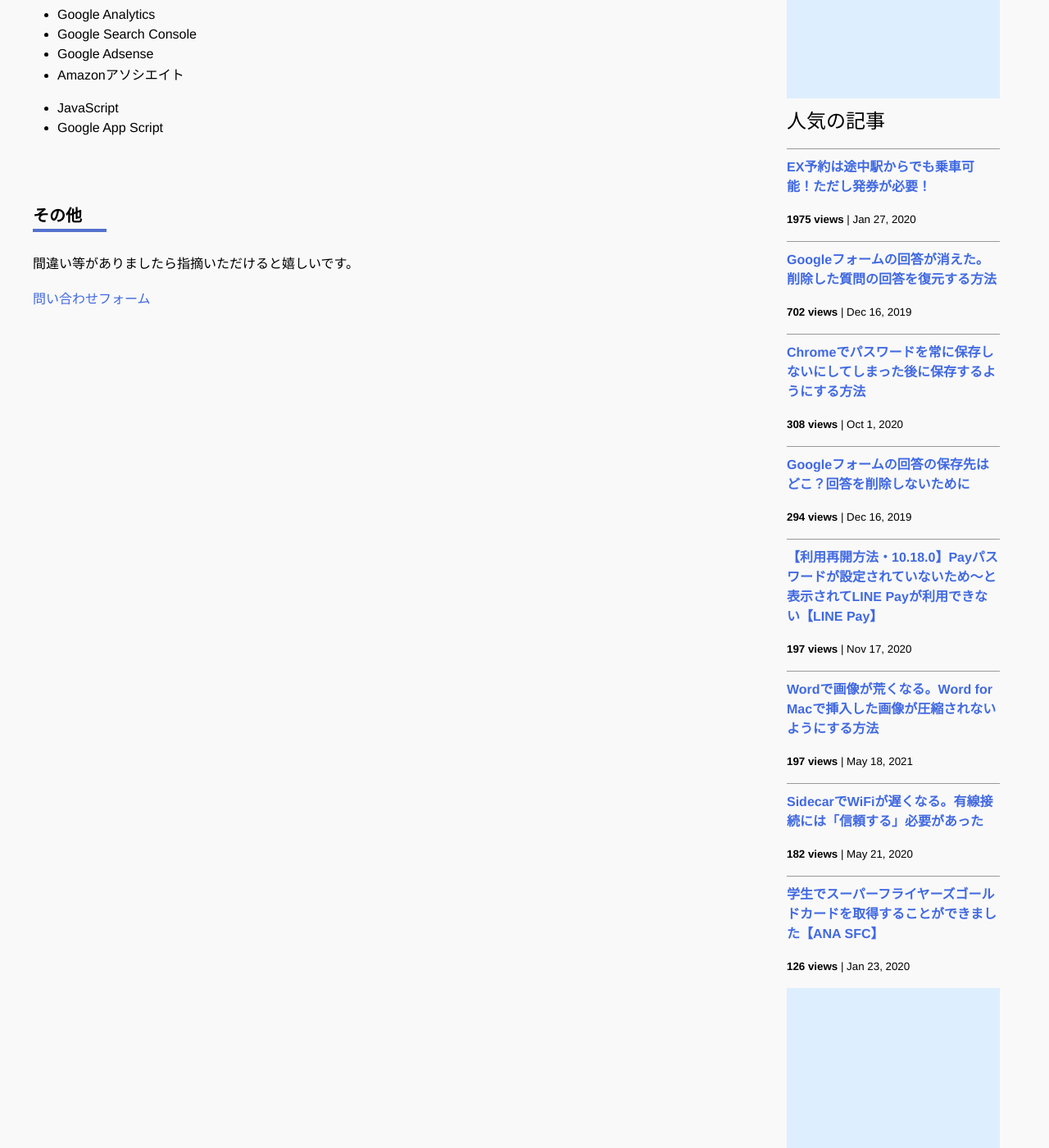
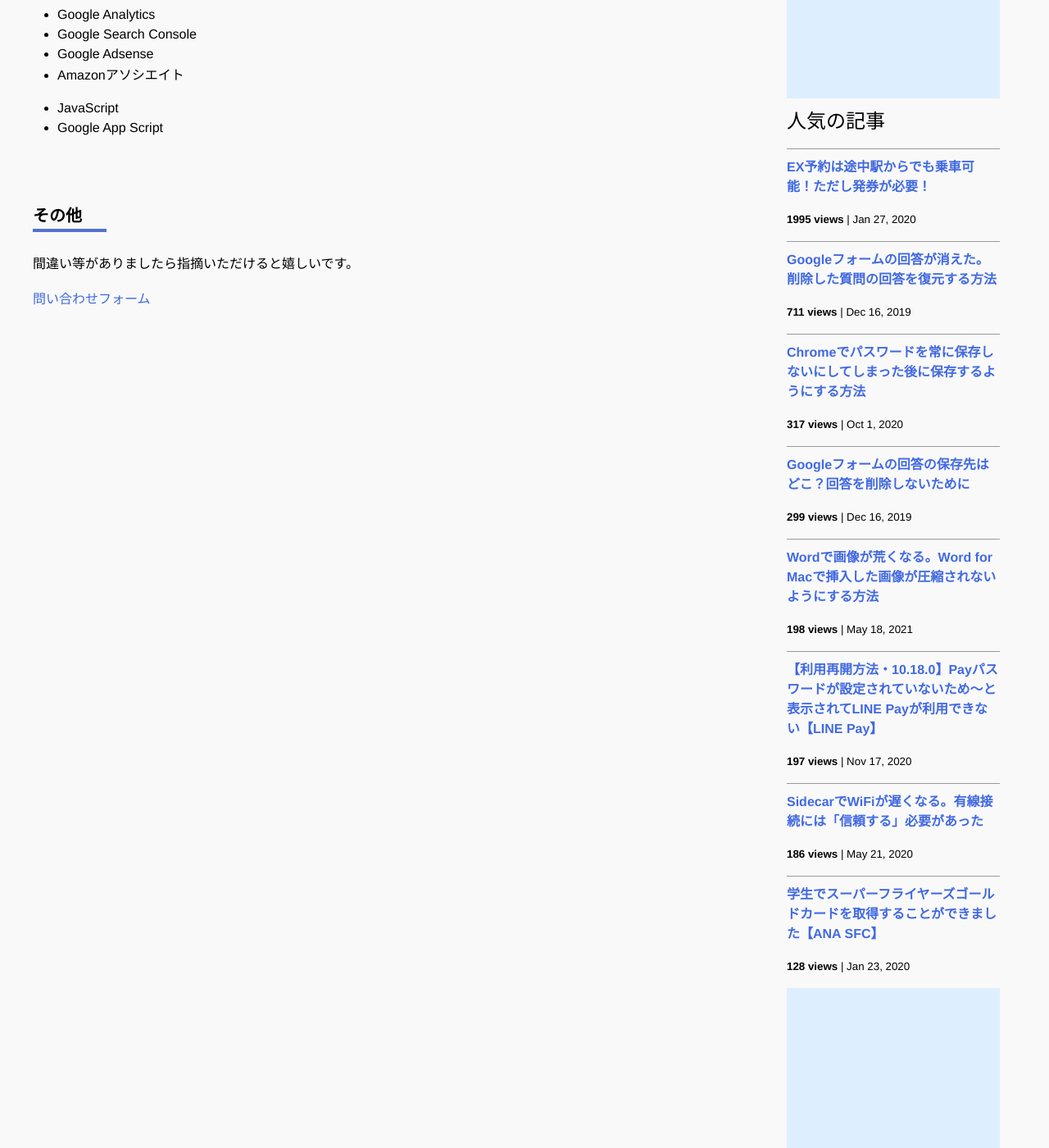
Before and after one commit to iwanaminami/shoyaiwaname, a Jekyll site: the page built from about.markdown, in a window 1280 px wide and 1400 px high, scrolled down 693 px. Shown: the whole window at 82% size. Built offline with Jekyll 4.4.1, drawn with Linux system fonts in a browser that asks for light colours; nearby versions of some CDN libraries; comment, search, counter and statistics services are not loaded.

Commit message:
a new commit message

```diff
--- a/_data/popularposts.yml
+++ b/_data/popularposts.yml
@@ -1,17 +1,17 @@
 side:
-  - view: 1975
+  - view: 1995
     url: /2020/01/27/ex-rideontheway.html
-  - view: 702
+  - view: 711
     url: /2019/12/16/restore-googleform.html
-  - view: 308
+  - view: 317
     url: /2020/10/01/googlepassword.html
-  - view: 294
+  - view: 299
     url: /2019/12/16/googleform-answers.html
+  - view: 198
+    url: /2021/05/18/image-compression-word.html
   - view: 197
     url: /2020/11/17/linepay.html
-  - view: 197
-    url: /2021/05/18/image-compression-word.html
-  - view: 182
+  - view: 186
     url: /2020/05/21/sidecar-via-cable.html
-  - view: 126
+  - view: 128
     url: /2020/01/23/sfcgold.html
```
